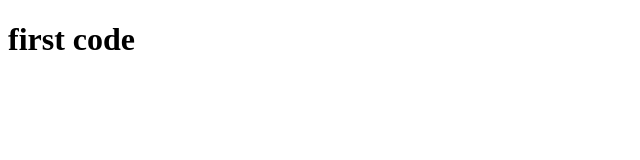
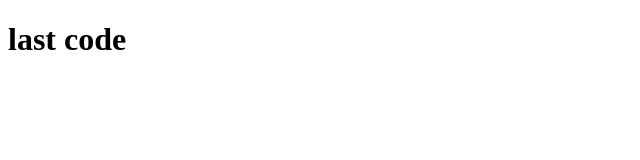
Before and after one commit to kanchanchaudhary37/taskk, a plain HTML site: page index.html in a window 1280 px wide. Shown: the full height of the page, 0-640 px from the left. Drawn offline with Linux system fonts and the light colour scheme.

Commit message:
add commit

```diff
--- a/index.html
+++ b/index.html
@@ -7,6 +7,6 @@
     <title>Document</title>
 </head>
 <body>
-    <h1>first code</h1>
+    <h1>last code</h1>
 </body>
 </html>
```
